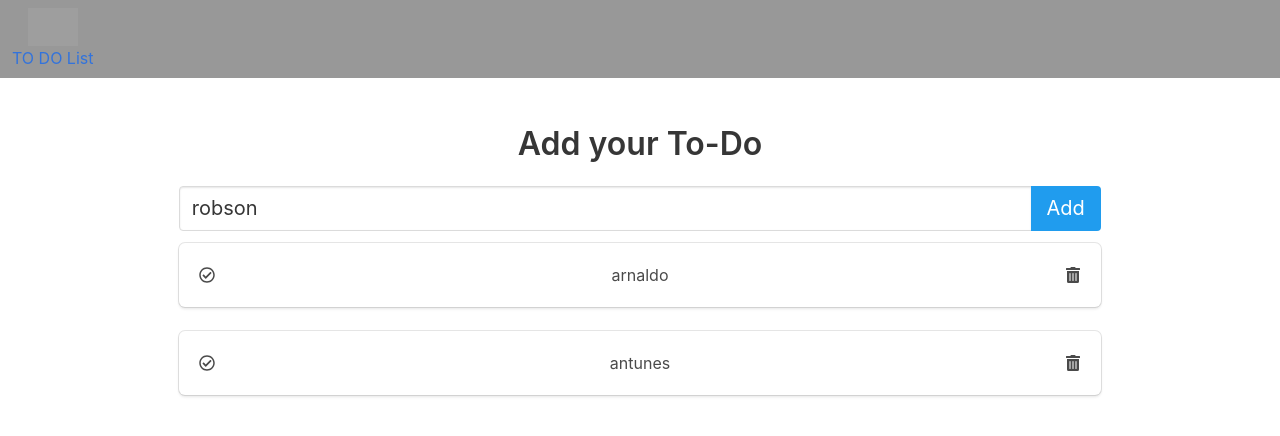
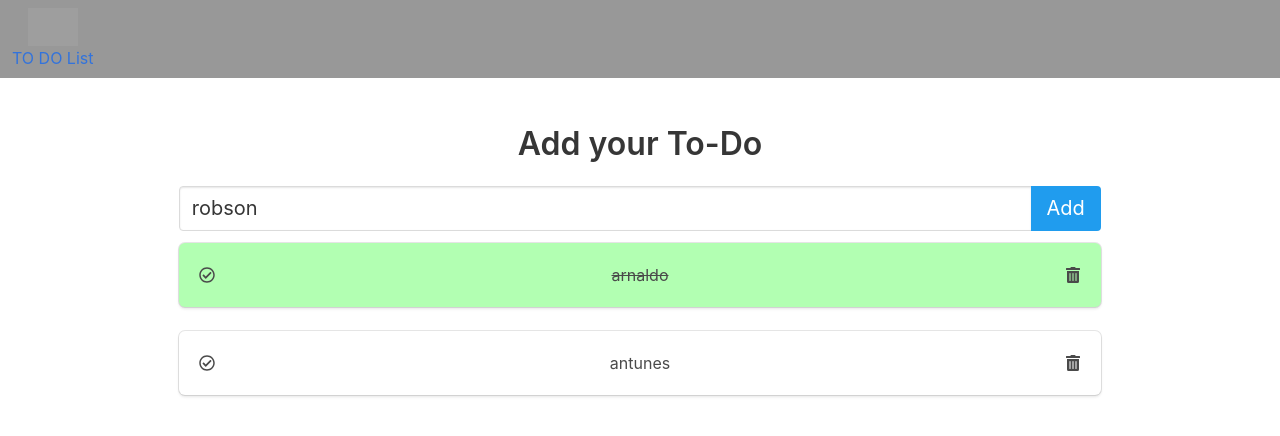
Before and after one commit to marianaruddy/pwa, a React (Create React App) app: page / in a window 1280 px wide. Shown: the top 436 px of the page. Built offline with nearby package versions, Linux system fonts and the light colour scheme; grey boxes are pictures that could not be loaded.

Commit message:
finalizando mvp

```diff
--- a/src/App.js
+++ b/src/App.js
@@ -1,5 +1,4 @@
 import React, { Component } from "react";
-import logo from "./logo.svg";
 import "./App.css";
 import Header from "./components/Header";
 import ToDo from "./components/ToDo";
--- a/src/components/Header.js
+++ b/src/components/Header.js
@@ -2,11 +2,7 @@ import React from "react";
 
 const Header = function() {
   return (
-    <nav
-      className="navbar nav-bar-background"
-      role="navigation"
-      aria-label="main navigation"
-    >
+    <nav className="navbar nav-bar-background" aria-label="main navigation">
       <div className="navbar-brand">
         <a className="navbar-item container-todo">
           <img
--- a/src/components/Task.js
+++ b/src/components/Task.js
@@ -1,13 +1,24 @@
 import React from "react";
 
 const Task = function(props) {
+  const todoBoxInitialClasses = "box todo-box";
+  const todoBoxClasses = props.taskData.completed
+    ? todoBoxInitialClasses + " todo-box-completed"
+    : todoBoxInitialClasses;
+
   return (
-    <div className="box todo-box">
-      <span className="icon is-small">
+    <div className={todoBoxClasses}>
+      <span
+        className="icon is-small"
+        onClick={() => props.onCompleteTask(props.index)}
+      >
         <i className="far fa-check-circle" aria-hidden="true" />
       </span>
       <span>{props.taskData.text}</span>
-      <span className="icon is-small">
+      <span
+        className="icon is-small"
+        onClick={() => props.onRemoveTask(props.index)}
+      >
         <i className="fas fa-trash-alt" aria-hidden="true" />
       </span>
     </div>
--- a/src/components/TaskList.js
+++ b/src/components/TaskList.js
@@ -2,7 +2,14 @@ import React from "react";
 import Task from "./Task";
 
 const TaskList = function(props) {
-  const renderedTasks = props.taskList.map(task => <Task taskData={task} />);
+  const renderedTasks = props.taskList.map((task, index) => (
+    <Task
+      taskData={task}
+      onCompleteTask={props.onCompleteTask}
+      index={index}
+      onRemoveTask={props.onRemoveTask}
+    />
+  ));
 
   return <div>{renderedTasks}</div>;
 };
--- a/src/components/ToDo.js
+++ b/src/components/ToDo.js
@@ -8,21 +8,43 @@ class ToDo extends React.Component {
     addTaskText: "robson",
     taskList: [
       {
-        text: "arnaldo"
+        text: "arnaldo",
+        completed: true
       },
       {
-        text: "antunes"
+        text: "antunes",
+        completed: false
       }
     ]
   };
+
+  completeTask(taskIndex) {
+    const localTaskList = this.state.taskList;
+
+    localTaskList[taskIndex].completed = true;
+
+    this.setState({
+      taskList: localTaskList
+    });
+  }
+
+  removeTask(taskIndex) {
+    const localTaskList = this.state.taskList;
+
+    this.setState({
+      taskList: localTaskList.filter((el, index) => index !== taskIndex)
+    });
+  }
 
   changeText(taskText) {
     this.setState({ addTaskText: taskText });
   }
 
   addTask() {
+    if (this.state.addTaskText !== "") {
       const newTask = {
-      text: this.state.addTaskText
+        text: this.state.addTaskText,
+        completed: false
       };
       const newTaskList = this.state.taskList.concat(newTask);
 
@@ -30,6 +52,7 @@ class ToDo extends React.Component {
         addTaskText: "",
         taskList: newTaskList
       });
+    }
   }
 
   render() {
@@ -43,7 +66,11 @@ class ToDo extends React.Component {
               onChangeText={text => this.changeText(text)}
               onAddTask={() => this.addTask()}
             />
-            <TaskList taskList={this.state.taskList} />
+            <TaskList
+              taskList={this.state.taskList}
+              onCompleteTask={index => this.completeTask(index)}
+              onRemoveTask={index => this.removeTask(index)}
+            />
           </div>
         </div>
       </section>
--- a/src/index.scss
+++ b/src/index.scss
@@ -30,7 +30,20 @@
   justify-content: space-between;
 }
 
+.todo-box-completed {
+  background-color: #b2ffb2;
+  text-decoration: line-through;
+}
+
 .navbar-item img.logo {
   max-width: 50px;
   max-height: 50px;
 }
+
+.red-div {
+  background-color: red;
+
+  margin-top: 50px;
+  min-width: 30px;
+  min-height: 30px;
+}
```
Also changed, not shown: src/index.css. Lines whose indentation alone changed are shown as unchanged.
